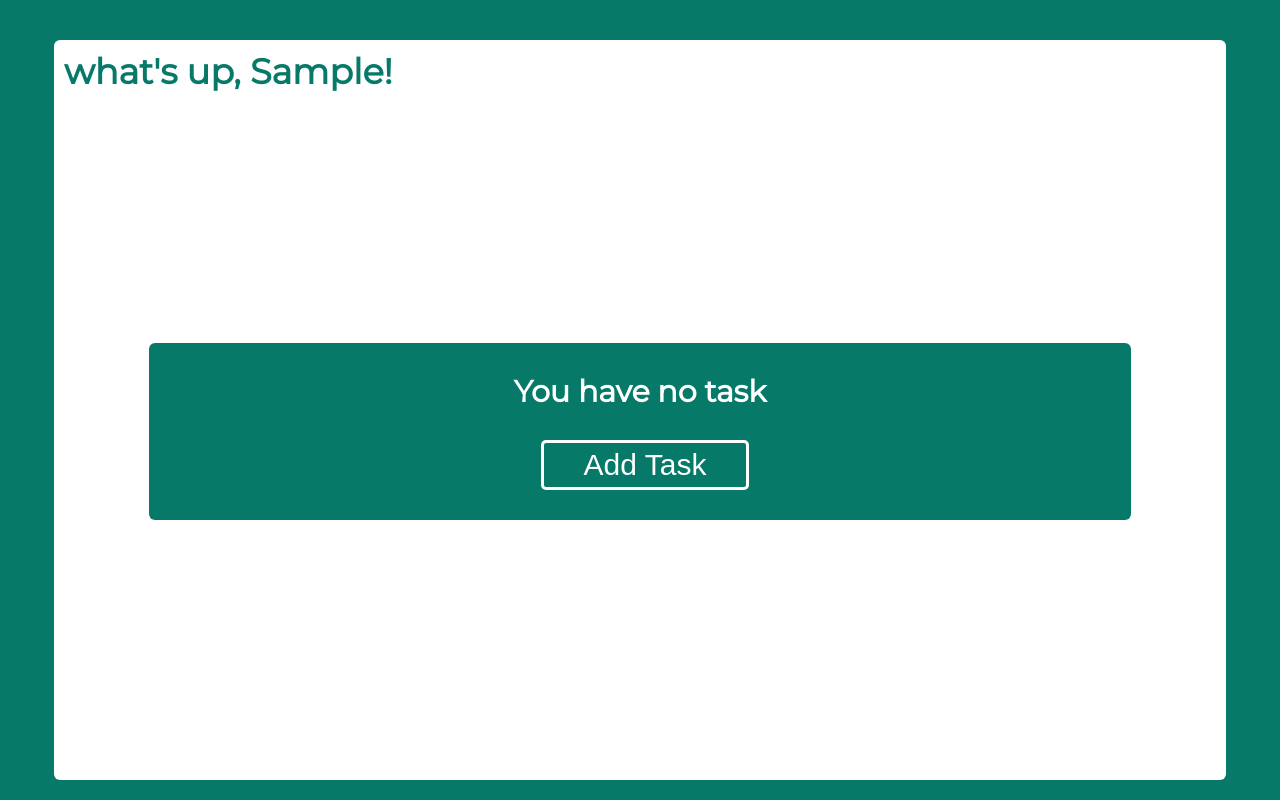
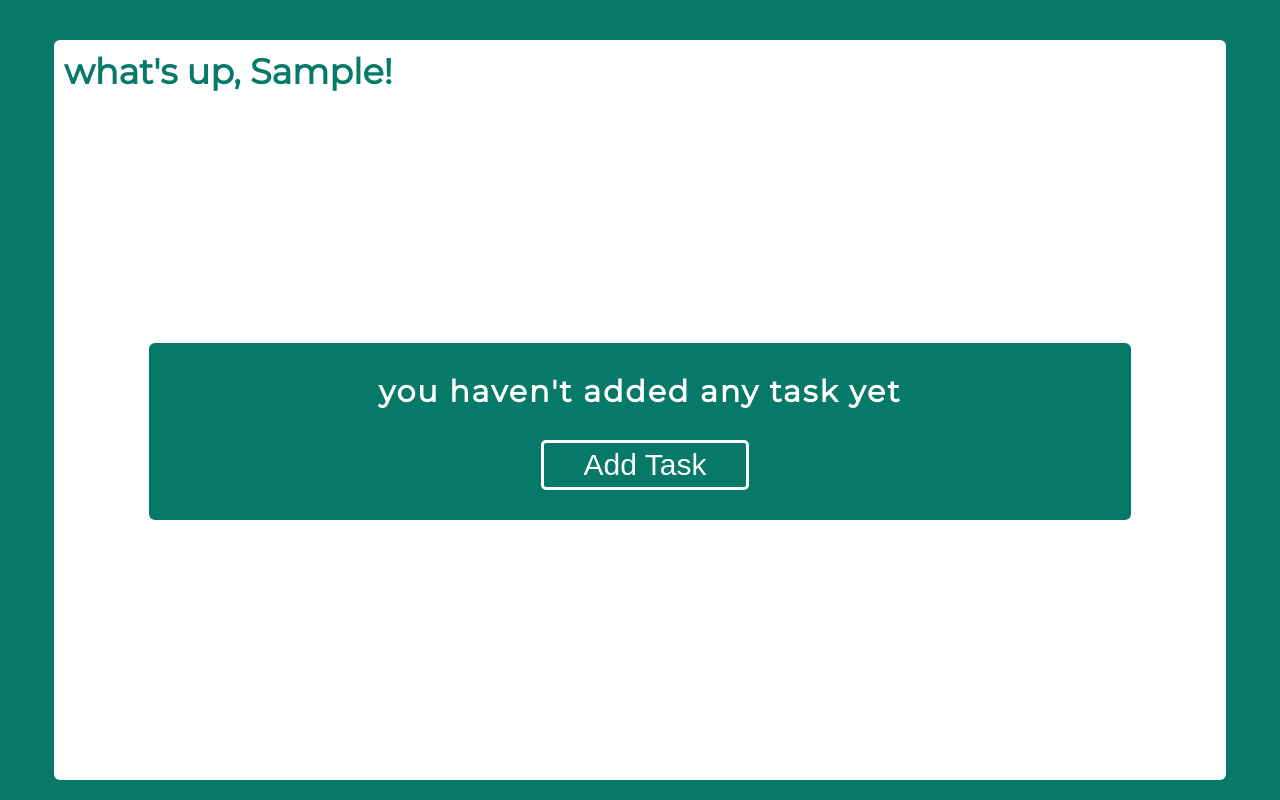
Before and after one commit to NidhiSharma63/react-TODO-app, a React (Create React App) app: page / in a window 1280 px wide. Both pictures are taken after typing "Sample" into the empty fields and a click on the button "submit". Shown: the top 800 px of the page. Built offline with nearby package versions, Linux system fonts and the light colour scheme.

Commit message:
paragraph line changed

```diff
--- a/src/components/MainPage.js
+++ b/src/components/MainPage.js
@@ -23,6 +23,7 @@ const Col1 = styled.div`
   padding:3rem;
   width: 80%;
   border-radius: .6rem;
+  letter-spacing: .2rem;
 `
 
 export default function MainPage() {
@@ -32,7 +33,7 @@ export default function MainPage() {
   const HaveNoTask = () => {
       return(
         <Col1 className='common-flex'>
-        <h1 style={{fontSize:'3rem',marginBottom:'3rem'}}>You have no task</h1>
+        <h1 style={{fontSize:'3rem',marginBottom:'3rem'}}>you haven't added any task yet</h1>
         <button className='btn'>Add Task</button>
       </Col1>
       )
```
